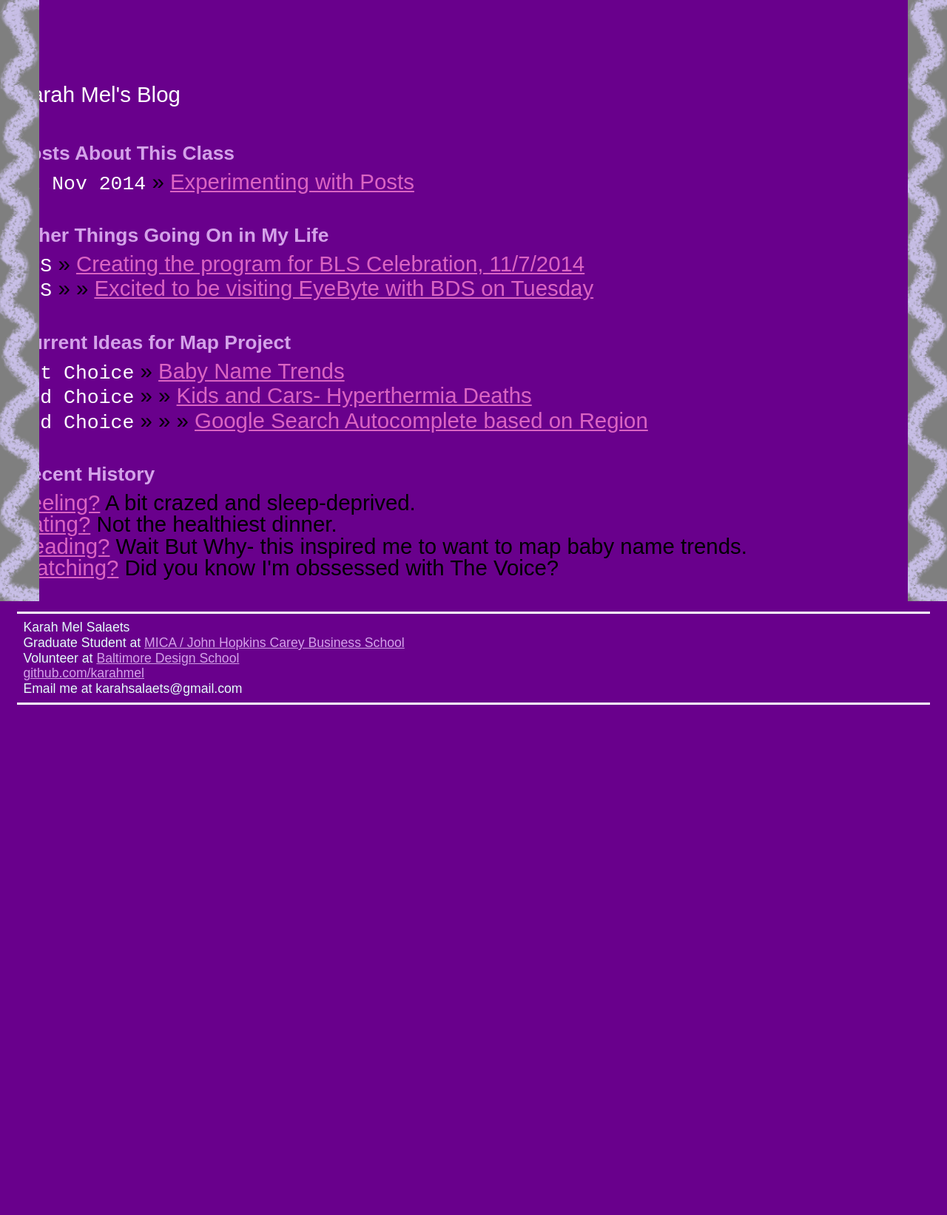
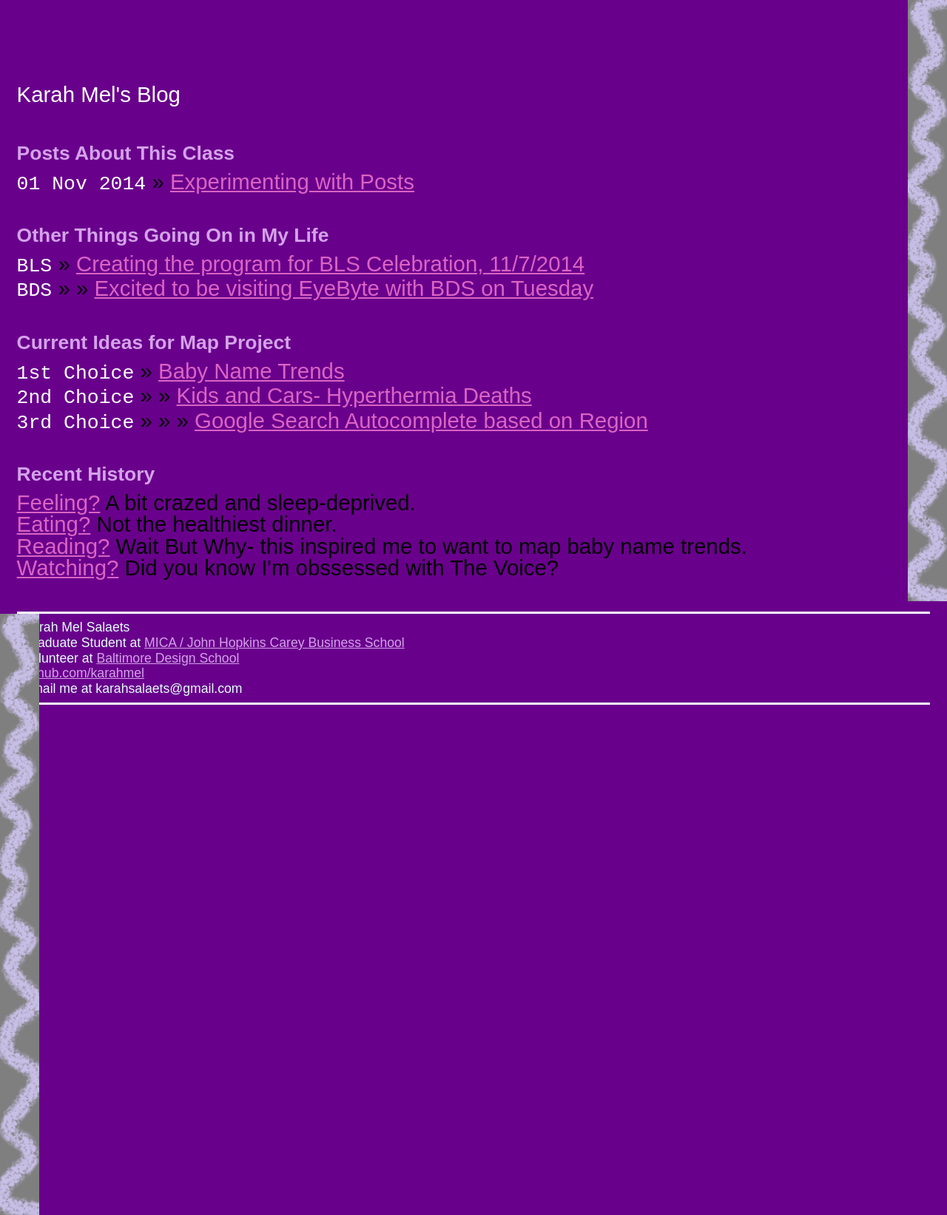
Before and after one commit to Karahmel/Blog, a Jekyll site: the page built from index.html, in a window 1280 px wide. Shown: the whole page at 74% size. Built offline with Jekyll 4.4.1, drawn with Linux system fonts in a browser that asks for light colours; Markdown is read by kramdown in place of the engine named in the settings; before the commit the page ends 1018 px from its top, so only the background shows below that.

Commit message:
Update footer.html

```diff
--- a/_includes/footer.html
+++ b/_includes/footer.html
@@ -11,6 +11,6 @@
   </div>
 
 <a href="http://github.com/karahmel/Blog"><img style="position: absolute; top: 0; right: 0; border: 0;" src="images/stripe.png" alt="Clone me from GitHub" /></a>
-<a href="http://github.com/karahmel/Blog"><img style="position: absolute; top: 0; left: 0; border: 0;" src="images/stripe.png" alt="Clone me from GitHub" /></a>
+<a href="http://github.com/karahmel/Blog"><img style="position: absolute; top: 20; left: 0; border: 0;" src="images/stripe.png" alt="Clone me from GitHub" /></a>
 </body>
 </html>
```
